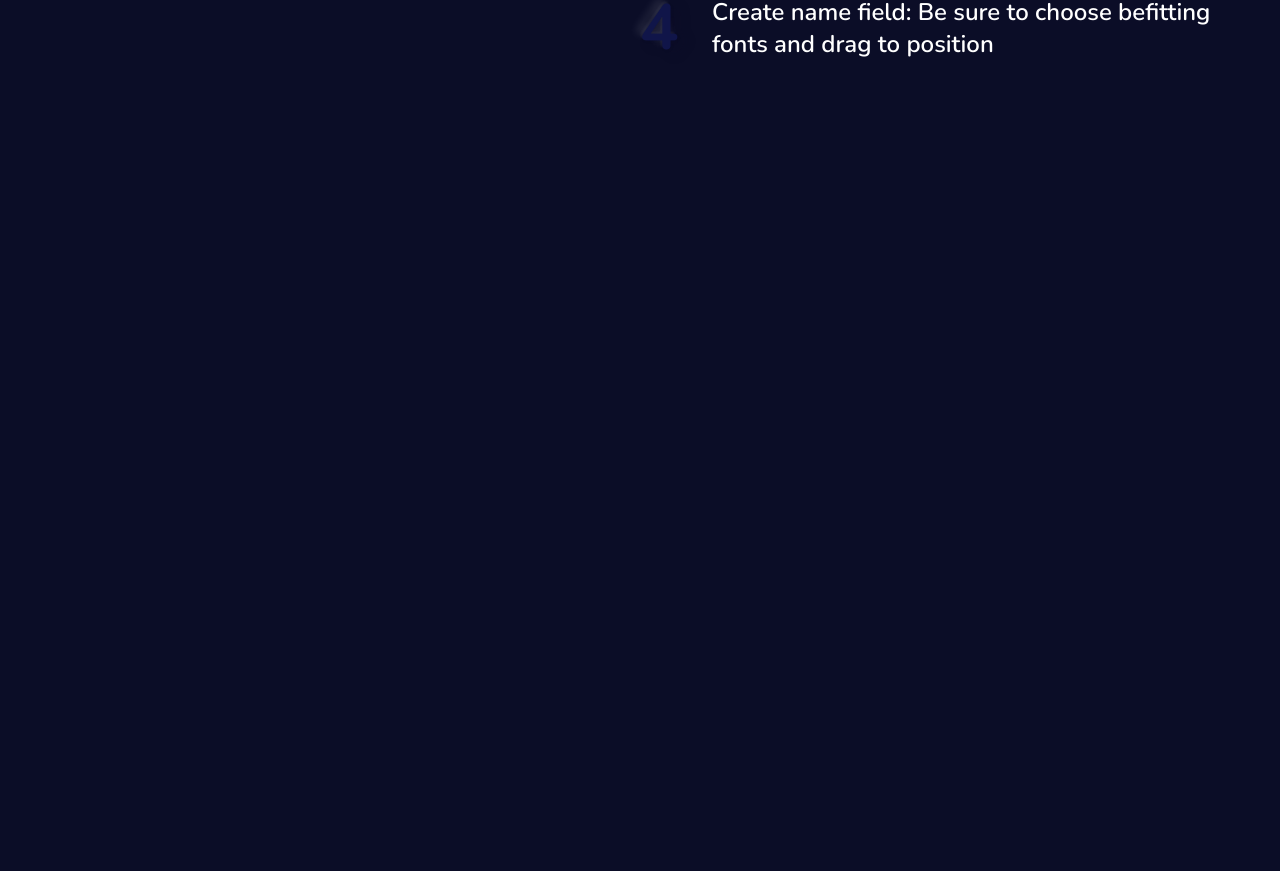
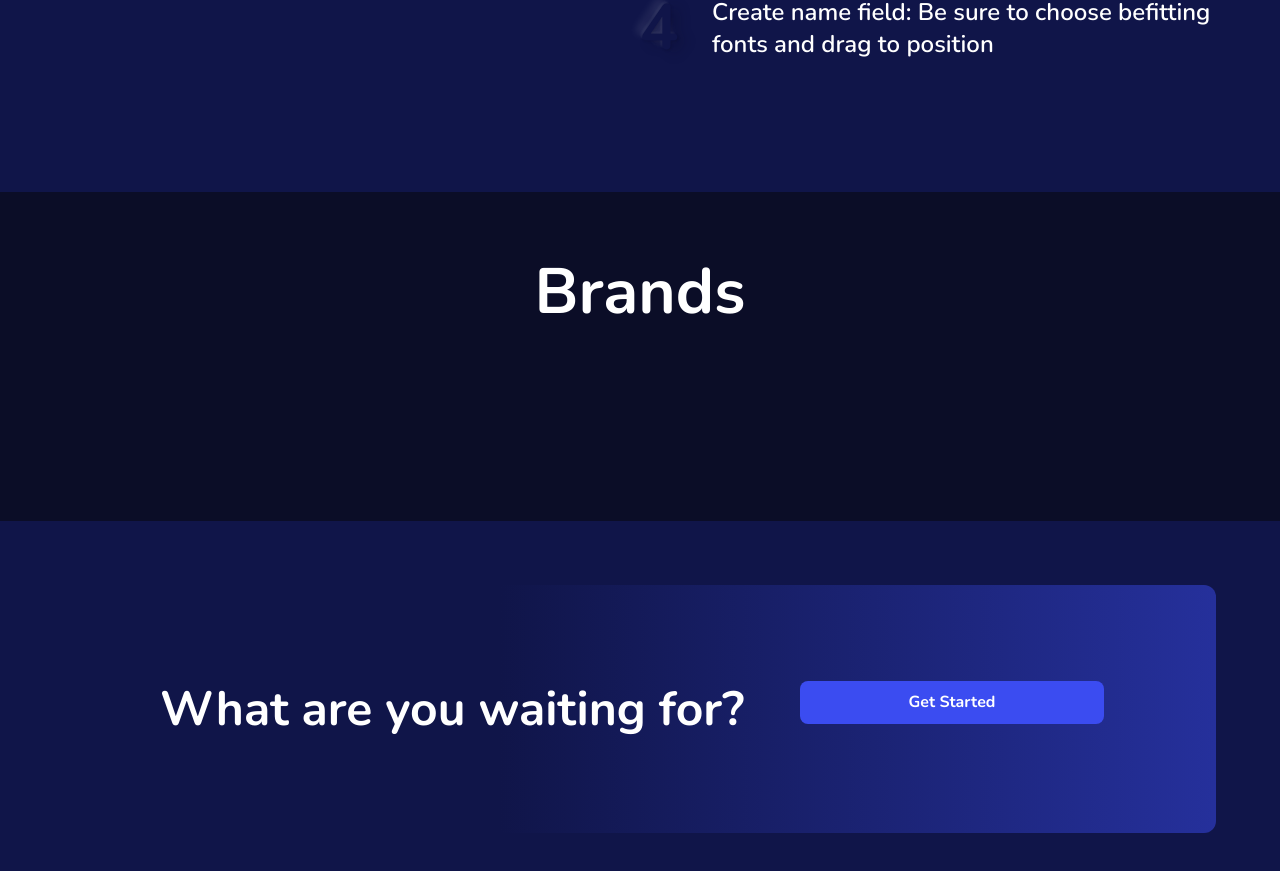
Before and after one commit to docuplier/Frontend, a React (Vite) app: page / in a window 1280 px wide. Shown: the part 1891-2762 px from the top of the page. Before the commit the page ends 2083 px from the top, so only its background shows below. Built offline with nearby package versions, Linux system fonts and the light colour scheme.

Commit message:
implement brand, cta and footer sections

```diff
--- /dev/null
+++ b/src/components/Layout/Footer.tsx
@@ -0,0 +1,13 @@
+import { Box, Typography } from "@mui/material";
+
+const Footer = () => {
+  return (
+    <Box p={8} width="100%">
+      <Typography variant="body2" textAlign="center">
+        All right reserved
+      </Typography>
+    </Box>
+  );
+};
+
+export default Footer;
--- a/src/main.tsx
+++ b/src/main.tsx
@@ -29,6 +29,7 @@ const themes = createTheme({
   palette: {
     grey: {
       ...grey,
+      500: "#101549",
       600: "linear-gradient(90.26deg, #101549 37.88%, #3B4CF1 164.54%)",
       700: "#F3F4FF",
       800: "#8F9099",
--- a/src/pages/Landing/Landing.tsx
+++ b/src/pages/Landing/Landing.tsx
@@ -1,5 +1,12 @@
 import { Grid, useMediaQuery, useTheme } from "@mui/material";
-import { EasyStepsSection, HeroSection, UseCasesSection } from "./components";
+import Footer from "components/Layout/Footer";
+import {
+  BrandsSection,
+  CTASection,
+  EasyStepsSection,
+  HeroSection,
+  UseCasesSection,
+} from "./components";
 
 const Landing = () => {
   const theme = useTheme();
@@ -9,11 +16,20 @@ const Landing = () => {
       <Grid item sx={{ background: theme.palette.grey[600] }}>
         <HeroSection theme={theme} isMobile={matches} />
       </Grid>
-      <Grid item>
+      <Grid item sx={{ background: theme.palette.grey[500] }}>
         <UseCasesSection />
       </Grid>
+      <Grid item sx={{ background: theme.palette.grey[500] }}>
+        <EasyStepsSection theme={theme} isMobile={matches} />
+      </Grid>
       <Grid item>
-        <EasyStepsSection theme={theme} isMobile={matches} />
+        <BrandsSection />
+      </Grid>
+      <Grid item sx={{ background: theme.palette.grey[500] }}>
+        <CTASection theme={theme} />
+      </Grid>
+      <Grid item sx={{ background: theme.palette.grey[500] }}>
+        <Footer />
       </Grid>
     </Grid>
   );
--- /dev/null
+++ b/src/pages/Landing/components/BrandsSection/BrandsSection.tsx
@@ -0,0 +1,35 @@
+import { Box, Grid, Typography } from "@mui/material";
+import React from "react";
+
+const BrandsSection = () => {
+  return (
+    <Grid container spacing={10} p={16} minHeight={369}>
+      <Grid item width="100%">
+        <Typography variant="h1" textAlign="center">
+          Brands
+        </Typography>
+      </Grid>
+      <Grid item>
+        <Grid container spacing={5}>
+          <Grid
+            item
+            xs={12}
+            sm={6}
+            md={4}
+            lg={3}
+            display="flex"
+            alignItems="center"
+            justifyContent="center"
+            flexDirection="column"
+          >
+            <Box></Box>
+            <Typography variant="h4"></Typography>
+            <Typography variant="body1" textAlign="center"></Typography>
+          </Grid>
+        </Grid>
+      </Grid>
+    </Grid>
+  );
+};
+
+export default BrandsSection;
--- /dev/null
+++ b/src/pages/Landing/components/CTASection/CTASection.tsx
@@ -0,0 +1,38 @@
+import { Button, Grid, Paper, Typography } from "@mui/material";
+import { ILandingSection } from "interfaces";
+import React from "react";
+
+const CTASection = ({ theme }: ILandingSection) => {
+  return (
+    <Grid container spacing={10} p={16}>
+      <Grid item xs={12}>
+        <Paper
+          elevation={0}
+          sx={{
+            background: theme?.palette.grey[600],
+            p: 24,
+            borderRadius: "12px",
+          }}
+        >
+          <Grid container>
+            <Grid item xs={12} sm={6} md={8}>
+              <Typography variant="h2">What are you waiting for?</Typography>
+            </Grid>
+            <Grid item xs={12} sm={6} md={4}>
+              <Button
+                size="large"
+                variant="contained"
+                fullWidth
+                sx={{ maxWidth: 304 }}
+              >
+                Get Started
+              </Button>
+            </Grid>
+          </Grid>
+        </Paper>
+      </Grid>
+    </Grid>
+  );
+};
+
+export default CTASection;
--- a/src/pages/Landing/components/index.ts
+++ b/src/pages/Landing/components/index.ts
@@ -1,5 +1,13 @@
 import HeroSection from "./HeroSection/HeroSection";
 import UseCasesSection from "./UseCasesSection/UseCasesSection";
 import EasyStepsSection from "./EasyStepsSection/EasyStepsSection";
+import BrandsSection from "./BrandsSection/BrandsSection";
+import CTASection from "./CTASection/CTASection";
 
-export { HeroSection, UseCasesSection, EasyStepsSection };
+export {
+  HeroSection,
+  UseCasesSection,
+  EasyStepsSection,
+  BrandsSection,
+  CTASection,
+};
```
